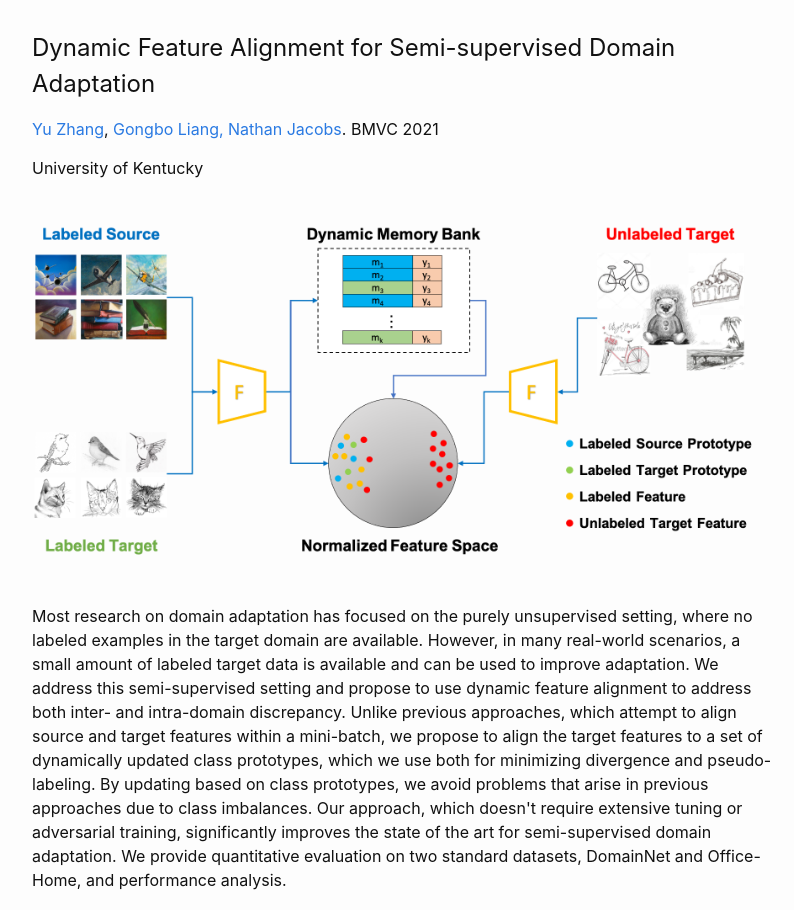
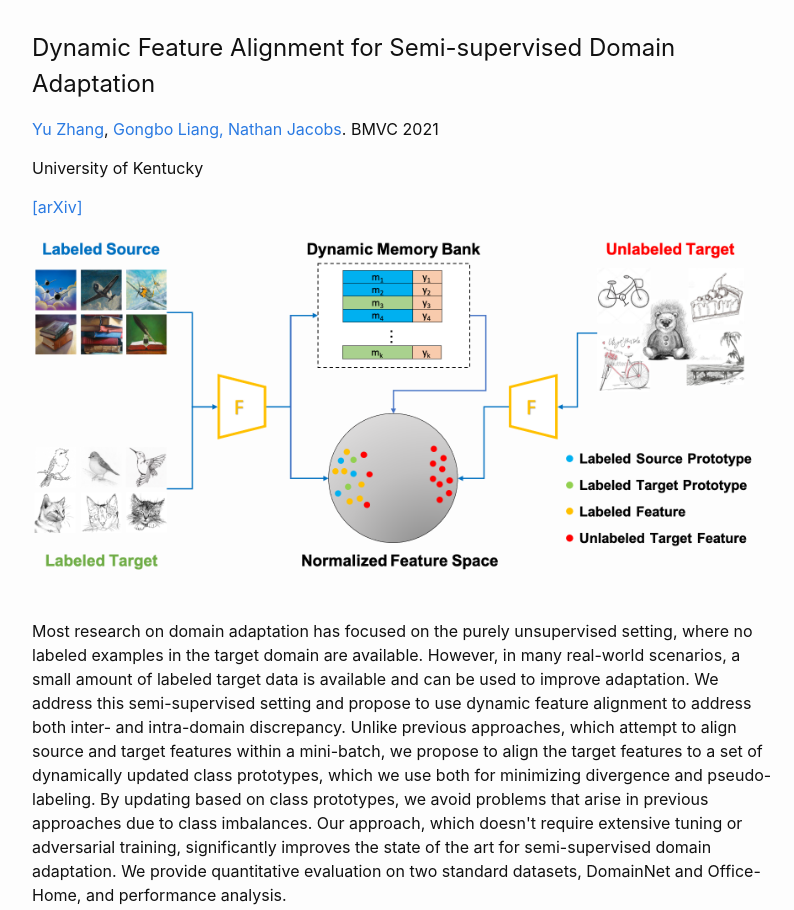
Before and after one commit to yuzhang03/dfa-ssda, a plain HTML site: page index.html in a window 1280 px wide. Shown: the top 910 px of the page, without its empty margins (238-1032 px from the left). Drawn offline with Linux system fonts and the light colour scheme.

Commit message:
Update index.html

```diff
--- a/index.html
+++ b/index.html
@@ -26,7 +26,7 @@
 
 <p><a href="https://yuzhang03.github.io/">Yu Zhang</a>, <a href="http://www.gb-liang.com/">Gongbo Liang, <a href="https://jacobsn.github.io/">Nathan Jacobs</a>. BMVC 2021 </p>
 <p>University of Kentucky</p>
-<!-- <p><a href="https://arxiv.org/abs/2110.09641">[arXiv]</a> -->
+<p><a href="https://arxiv.org/abs/2110.09641">[arXiv]</a>
 <!-- <a href="xxx.pdf">[Poster]</a></p> -->
 
 &nbsp;&nbsp;
```
